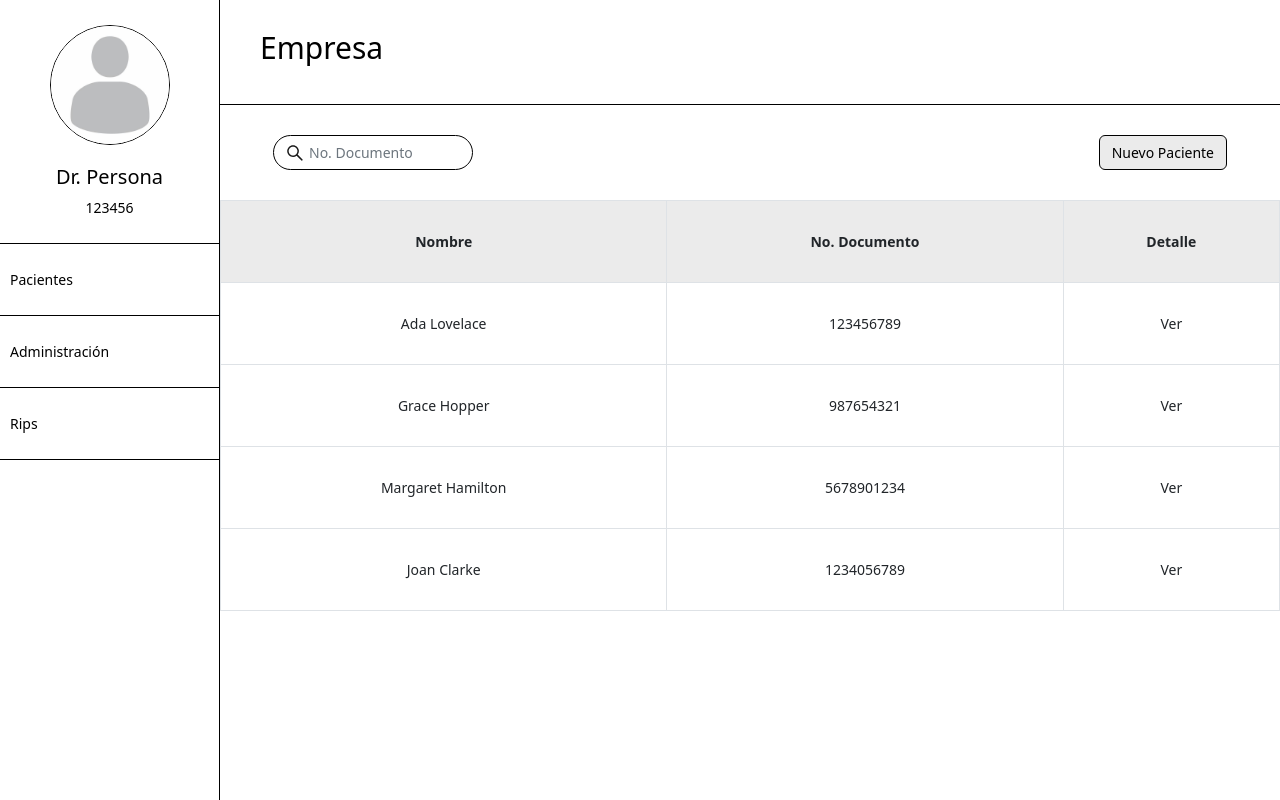
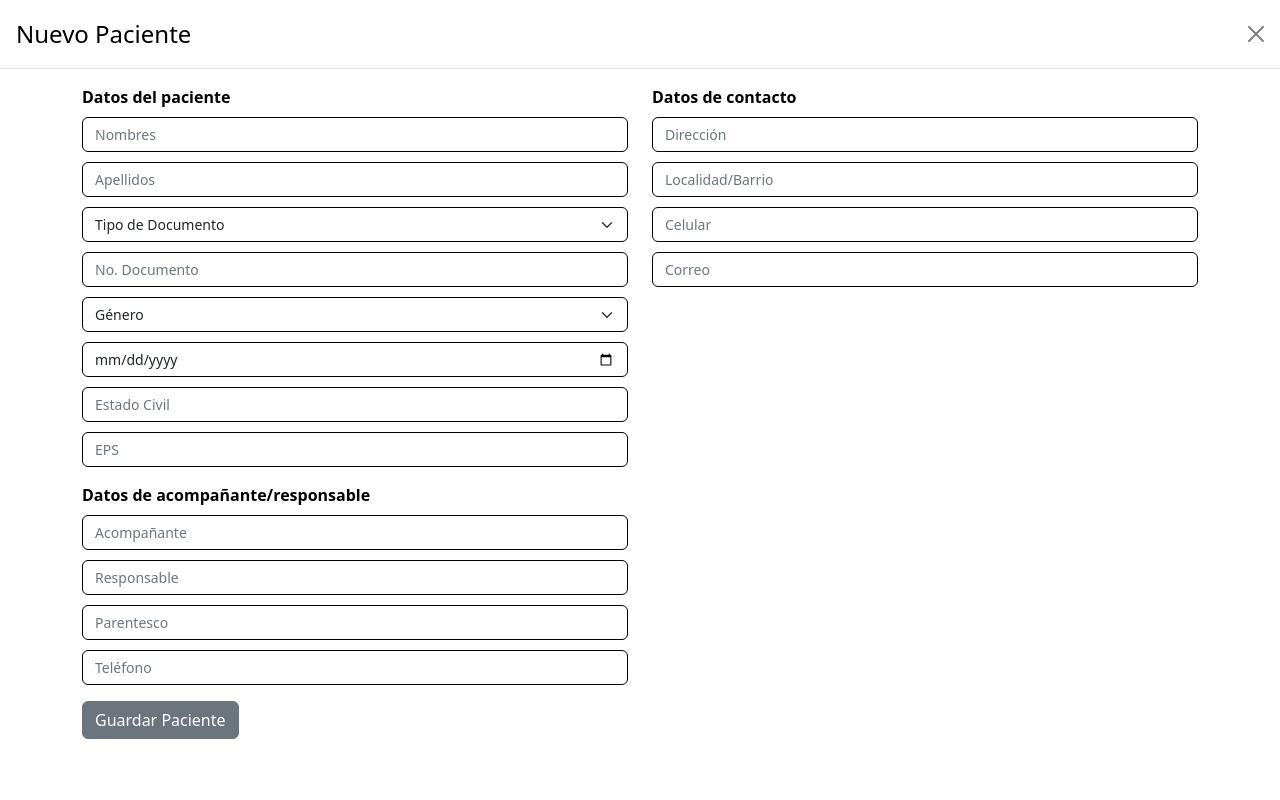
Before and after one commit to msebasv/frontend-saori, a React (Create React App) app: page /patients in a window 1280 px wide. Both pictures are taken after a click on the button "Nuevo Paciente". Built offline with nearby package versions, Linux system fonts and the light colour scheme.

Commit message:
Add form new patient

```diff
--- /dev/null
+++ b/src/components/FormNewPatient/index.js
@@ -0,0 +1,58 @@
+import React from "react";
+
+import { Container, Row, Col, Form, Button } from "react-bootstrap";
+
+import "./index.scss";
+
+const FormNewPatient = () => {
+  return (
+    <Container>
+      <Form className="form-new-patient">
+        <Row>
+          <Col md={12} lg={6}>
+            <Form.Group className="mb-3" controlId="formPatient">
+              <Form.Label>Datos del paciente</Form.Label>
+              <Form.Control type="text" placeholder="Nombres" />
+              <Form.Control type="text" placeholder="Apellidos" />
+              <Form.Select aria-label="typeDocument">
+                <option>Tipo de Documento</option>
+                <option value="1">Cedula de Ciudadanía</option>
+                <option value="2">Cedula Extranjería</option>
+              </Form.Select>
+              <Form.Control type="number" placeholder="No. Documento" />
+              <Form.Select aria-label="genre">
+                <option>Género</option>
+                <option value="1">Masculino</option>
+                <option value="2">Femenino</option>
+              </Form.Select>
+              <Form.Control type="date" placeholder="Fecha de nacimiento" />
+              <Form.Control type="text" placeholder="Estado Civil" />
+              <Form.Control type="text" placeholder="EPS" />
+            </Form.Group>
+          </Col>
+          <Col md={12} lg={6}>
+            <Form.Group className="mb-3" controlId="formContact">
+              <Form.Label>Datos de contacto</Form.Label>
+              <Form.Control type="text" placeholder="Dirección" />
+              <Form.Control type="text" placeholder="Localidad/Barrio" />
+              <Form.Control type="number" placeholder="Celular" />
+              <Form.Control type="email" placeholder="Correo" />
+            </Form.Group>
+          </Col>
+          <Col md={12} lg={6}>
+            <Form.Group className="mb-3" controlId="formResponsible">
+              <Form.Label>Datos de acompañante/responsable</Form.Label>
+              <Form.Control type="text" placeholder="Acompañante" />
+              <Form.Control type="text" placeholder="Responsable" />
+              <Form.Control type="text" placeholder="Parentesco" />
+              <Form.Control type="number" placeholder="Teléfono" />
+            </Form.Group>
+          </Col>
+        </Row>
+        <Button variant="secondary">Guardar Paciente</Button>
+      </Form>
+    </Container>
+  );
+};
+
+export default FormNewPatient;
--- /dev/null
+++ b/src/components/FormNewPatient/index.scss
@@ -0,0 +1,18 @@
+@import "../../styles/color.scss";
+.form-new-patient {
+  input {
+    margin-bottom: 10px;
+    font-size: 14px !important;
+    border: 1px solid $black-color !important;
+  }
+
+  select {
+    margin-bottom: 10px;
+    font-size: 14px !important;
+    border: 1px solid $black-color !important;
+  }
+
+  label {
+    font-weight: bold;
+  }
+}
--- /dev/null
+++ b/src/components/ModalGeneric/index.js
@@ -0,0 +1,18 @@
+import React from "react";
+
+import { Modal, Button } from "react-bootstrap";
+
+import "./index.scss";
+
+const ModalGeneric = ({ children, show, onHide }) => {
+  return (
+    <Modal show={show} onHide={onHide} backdrop="static" fullscreen={true}>
+      <Modal.Header closeButton>
+        <Modal.Title>Nuevo Paciente</Modal.Title>
+      </Modal.Header>
+      <Modal.Body>{children}</Modal.Body>
+    </Modal>
+  );
+};
+
+export default ModalGeneric;
--- a/src/pages/Patients/index.js
+++ b/src/pages/Patients/index.js
@@ -1,13 +1,20 @@
-import React from "react";
+import React, { useState } from "react";
 
 import { Form, Button } from "react-bootstrap";
 import { AiOutlineSearch } from "react-icons/ai";
 
+import ModalGeneric from "../../components/ModalGeneric";
+import FormNewPatient from "../../components/FormNewPatient";
 import TablePatients from "../../components/TablePatients";
 
 import "./index.scss";
 
 const Patients = () => {
+  const [show, setShow] = useState(false);
+
+  const handleClose = () => setShow(false);
+  const handleShow = () => setShow(true);
+
   return (
     <div className="container-patients">
       <div className="container-section-search-new">
@@ -23,11 +30,14 @@ const Patients = () => {
         <Form.Group className="button-new-patiente-container">
           <Button
             variant="secondary"
-            type="submit"
             className="button-new-patient"
+            onClick={handleShow}
           >
             Nuevo Paciente
           </Button>
+          <ModalGeneric show={show} onHide={handleClose}>
+            <FormNewPatient />
+          </ModalGeneric>
         </Form.Group>
       </div>
       <div className="container-section-table-patients">
```
Also changed, not shown: src/components/ModalGeneric/index.scss (added).
